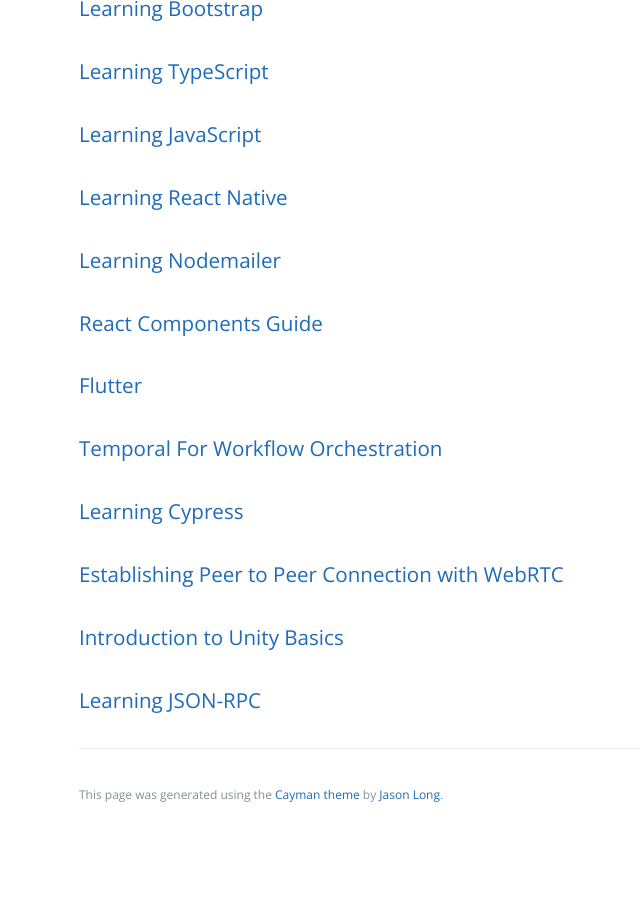
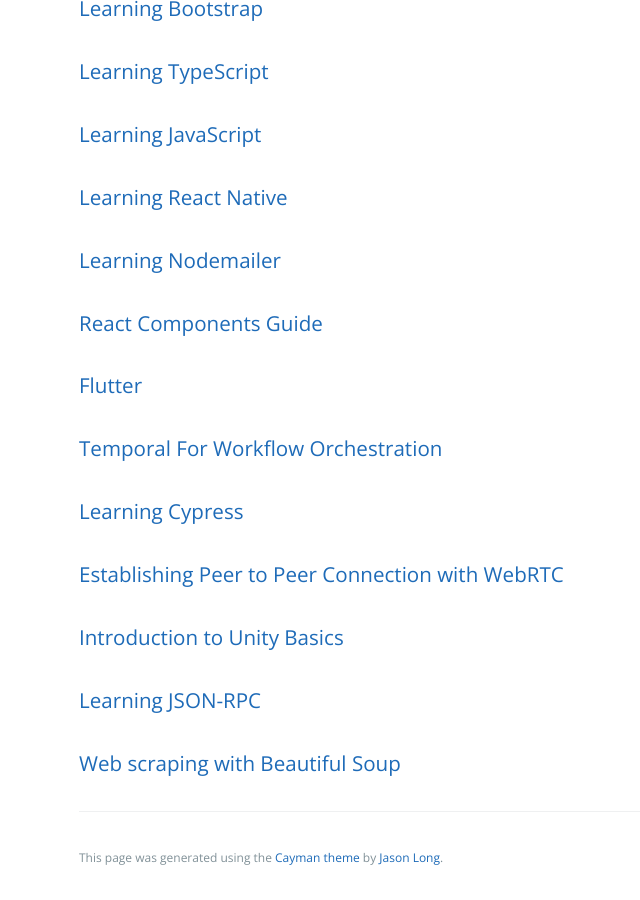
Before and after one commit to learning-software-engineering/learning-software-engineering.github.io, a Jekyll site: the page built from Topics/Tech_Stacks.md, in a window 1280 px wide and 900 px high, scrolled down 1045 px. Shown: the whole window, without its empty margins (145-785 px from the left). Built offline with Jekyll 4.4.1, drawn with Linux system fonts in a browser that asks for light colours; our own code applies the rules of GitHub Pages for plain Markdown files; before the commit the page ends 1882 px from its top, so only the background shows below that.

Commit message:
Added anchor to Tech Stacks directory page

```diff
--- a/Topics/Tech_Stacks.md
+++ b/Topics/Tech_Stacks.md
@@ -22,3 +22,4 @@
 ### [Establishing Peer to Peer Connection with WebRTC](./Tech_Stacks/WebRTC.md)
 ### [Introduction to Unity Basics](./Tech_Stacks/Unity_Intro.md)
 ### [Learning JSON-RPC](./Tech_Stacks/JSONRPC.md)
+### [Web scraping with Beautiful Soup](./Tech_Stacks/BeautifulSoup.md)
```
